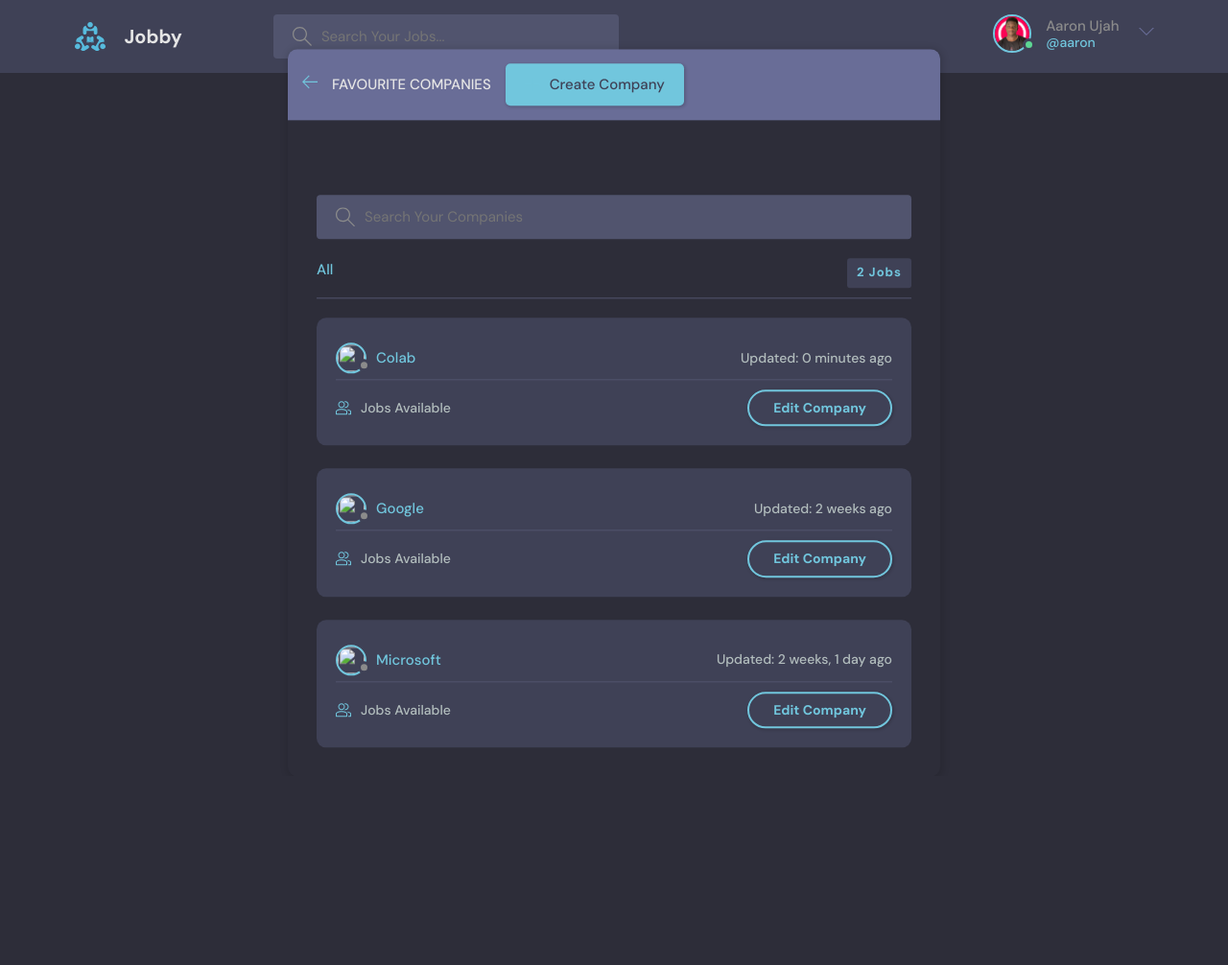
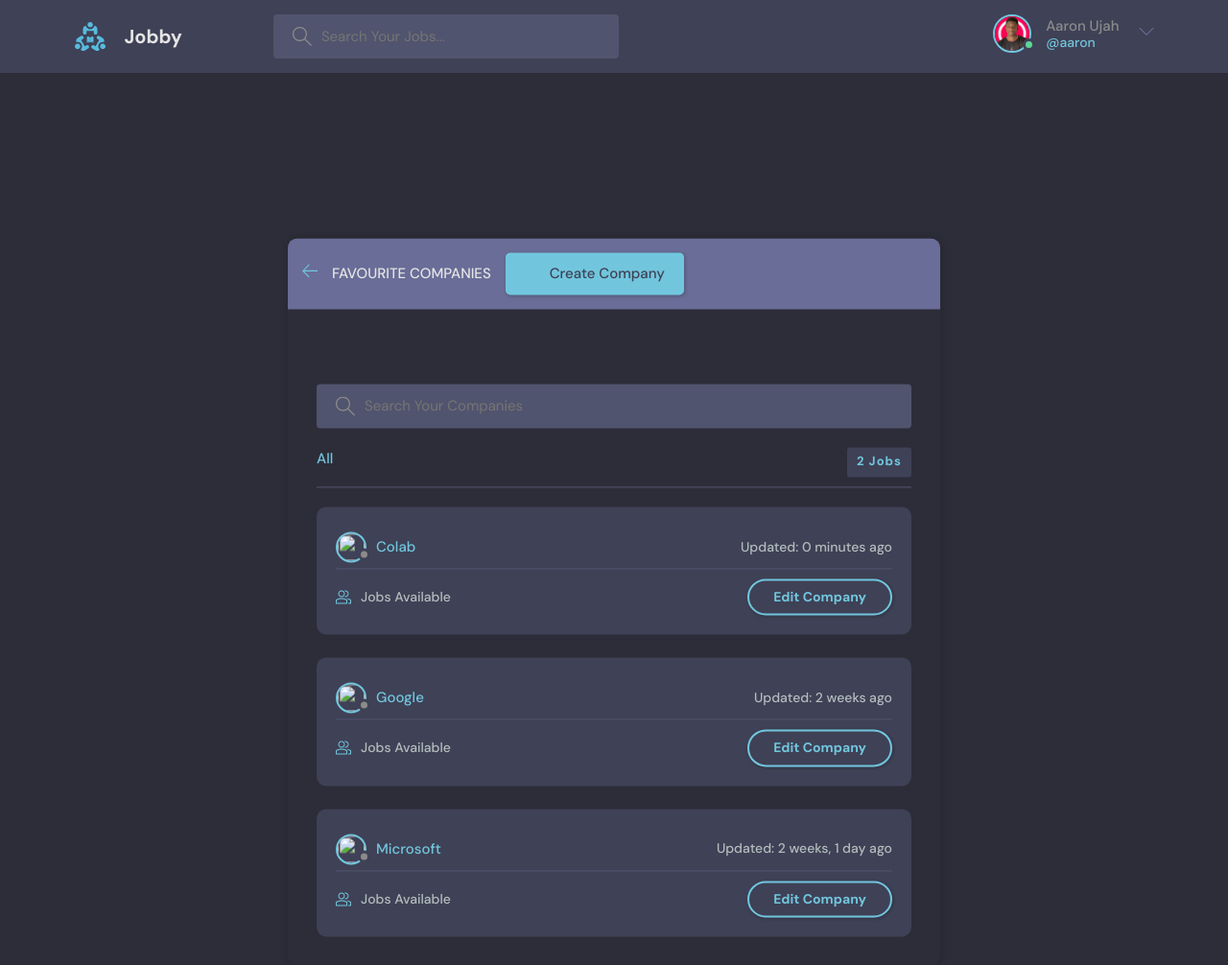
Before and after one commit to aaronujah/Jobby-job-finder, a Django app: page /companies/ in a window 1280 px wide. Shown: the whole page at 96% size. Before the commit the page ends 779 px from the top, so only its background shows below. Run offline with Django 4.2, Linux system fonts and the light colour scheme; a user stored in the database is signed in; data comes from the database, SQL or seed files in the repository; both versions use the stored data as it was after the commit.

Commit message:
Fix the Profile edit form and companies page overflow

```diff
--- a/static/styles/style.css
+++ b/static/styles/style.css
@@ -428,7 +428,8 @@ a {
   position: absolute;
   top: 50%;
   left: 50%;
-  transform: translate(-50%, -46%);
+  /* right: 50% */
+  transform: translate(-50%, -20%);
   background-color: var(--color-dark);
   border-radius: 1rem;
   box-shadow: 1px 1px 6px 3px rgba(0, 0, 0, 0.1);
```
Also changed, not shown: db.sqlite3.
